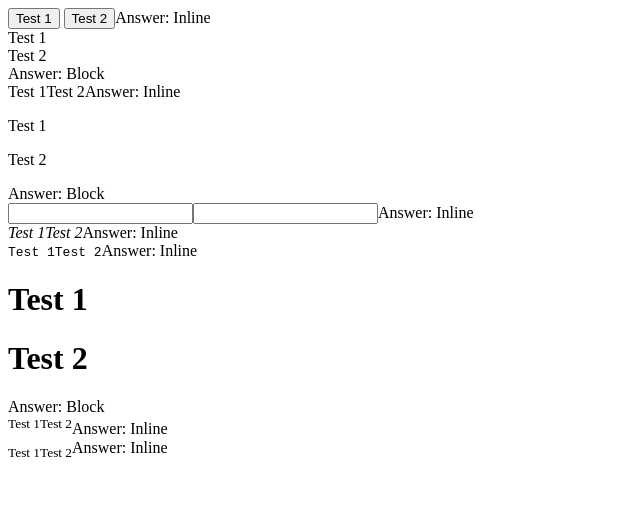
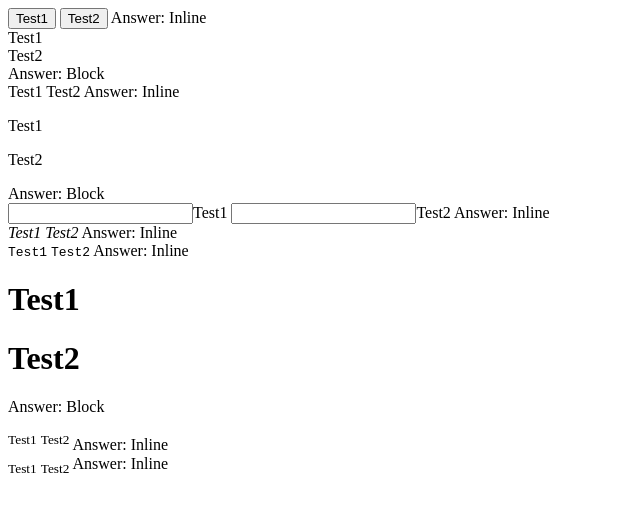
Before and after one commit to acciojob/block-or-inline-yaghouse, a website: page main.html in a window 1280 px wide. Shown: the whole page, without its empty margins (0-640 px from the left). Drawn offline with Linux system fonts and the light colour scheme.

Commit message:
created a submission

```diff
--- a/main.html
+++ b/main.html
@@ -1,5 +1,3 @@
-<!DOCTYPE html>
-
 <html>
 
 <head>
@@ -8,17 +6,68 @@
 
 <body>
 	<!-- the entire body must be written by student -->
-    <script type="text/javascript" src="./script.js">
+
+  <div>
+		<button data-ns-test="block-inline-button">Test1</button>
+		<button data-ns-test="block-inline-button">Test2</button>
+		Answer: Inline
+	</div>
+
+	<div>
+		<div data-ns-test="block-inline-div">Test1</div>
+		<div data-ns-test="block-inline-div">Test2</div>
+		Answer: Block
+	</div>
+
+	<div>
+		<span data-ns-test="block-inline-span">Test1</span>
+		<span data-ns-test="block-inline-span">Test2</span>
+		Answer: Inline
+	</div>
+
+	<div>
+		<p data-ns-test="block-inline-p">Test1</p>
+		<p data-ns-test="block-inline-p">Test2</p>
+		Answer: Block
+	</div>
+
+	<div>
+		<input data-ns-test="block-inline-input">Test1</input>
+		<input data-ns-test="block-inline-input">Test2</input>
+		Answer: Inline
+	</div>
+
+	<div>
+		<cite data-ns-test="block-inline-cite">Test1</cite>
+		<cite data-ns-test="block-inline-cite">Test2</cite>
+		Answer: Inline
+	</div>
+
+	<div>
+		<code data-ns-test="block-inline-code">Test1</code>
+		<code data-ns-test="block-inline-code">Test2</code>
+		Answer: Inline
+	</div>
+
+	<div>
+		<h1 data-ns-test="block-inline-h1">Test1</h1>
+		<h1 data-ns-test="block-inline-h1">Test2</h1>
+		<p>Answer: Block</p>
+	</div>
+
+	<div>
+		<sup data-ns-test="block-inline-sup">Test1</sup>
+		<sup data-ns-test="block-inline-sup">Test2</sup>
+		Answer: Inline
+	</div>
+
+	<div>
+		<sub data-ns-test="block-inline-sub">Test1</sub>
+		<sub data-ns-test="block-inline-sub">Test2</sub>
+		Answer: Inline
+	</div>
+  <script type="text/javascript" src="./script.js">
 </script>
-<div><button data-ns-test="block-inline-button">Test 1</button> <button data-ns-test="block-inline-button">Test 2</button>Answer: Inline</div>
-<div><div data-ns-test="block-inline-div">Test 1</div><div data-ns-test="block-inline-div">Test 2</div>Answer: Block</div>
-<div><span data-ns-test="block-inline-span">Test 1</span><span data-ns-test="block-inline-span">Test 2</span>Answer: Inline</div>
-<div><p data-ns-test="block-inline-p">Test 1</p><p data-ns-test="block-inline-p">Test 2</p>Answer: Block</div>
-<div><input data-ns-test="block-inline-input"><input data-ns-test="block-inline-input">Answer: Inline</div>
-<div><cite data-ns-test="block-inline-cite">Test 1</cite><cite data-ns-test="block-inline-cite">Test 2</cite>Answer: Inline</div>
-<div><code data-ns-test="block-inline-code">Test 1</code><code data-ns-test="block-inline-code">Test 2</code>Answer: Inline</div>
-<div><h1 data-ns-test="block-inline-h1">Test 1</h1><h1 data-ns-test="block-inline-h1">Test 2</h1>Answer: Block</div>
-<div><sup data-ns-test="block-inline-sup">Test 1</sup><sup data-ns-test="block-inline-sup">Test 2</sup>Answer: Inline</div>
-<div><sub data-ns-test="block-inline-sub">Test 1</sub><sub data-ns-test="block-inline-sub">Test 2</sub>Answer: Inline</div>
+
 </body>
 </html>
--- a/script.js
+++ /dev/null
@@ -1,2 +0,0 @@
-//your code here
-let text = ans.text().replace(/Test 1/g, '').replace(/Test 2/g, '').trim();
```
